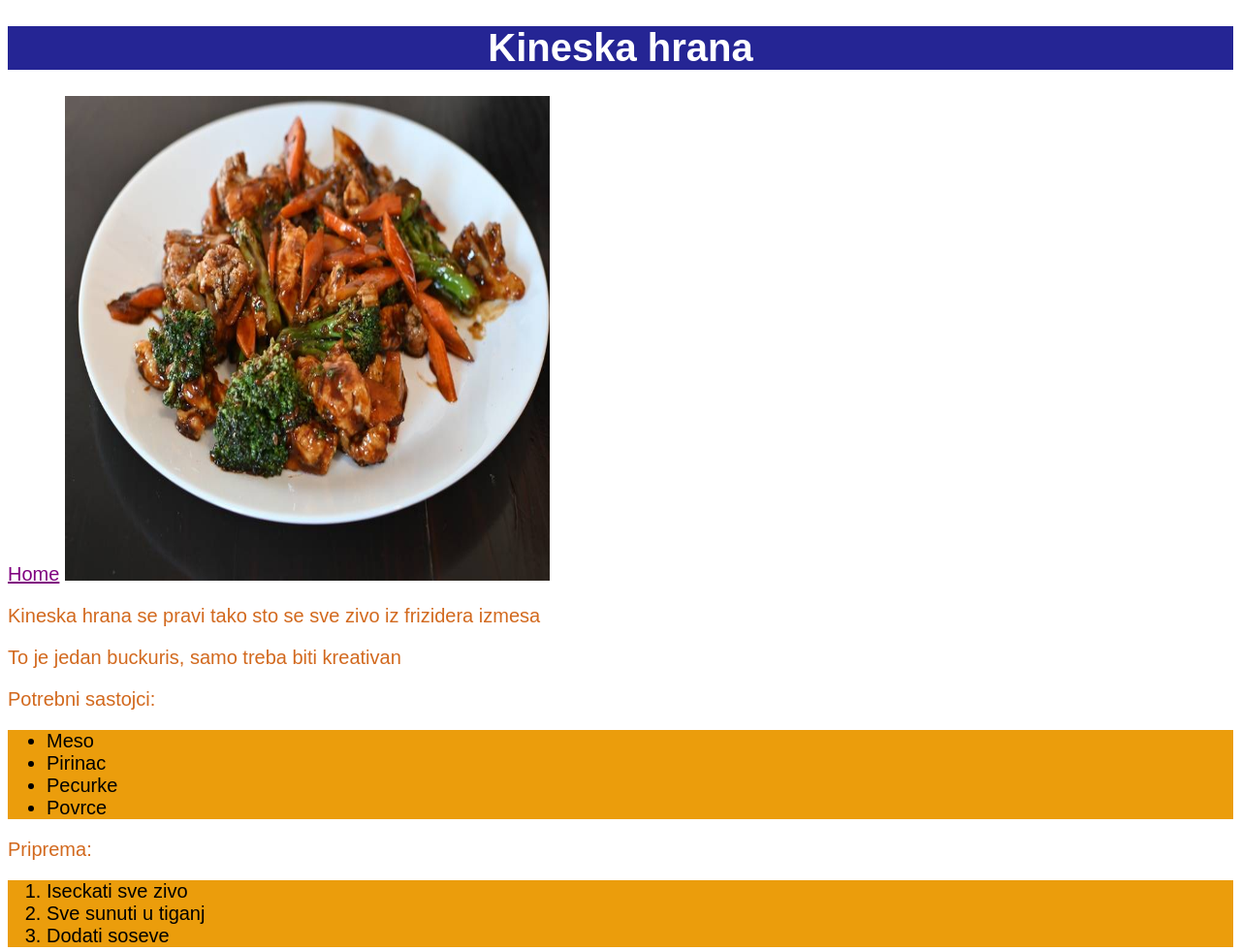
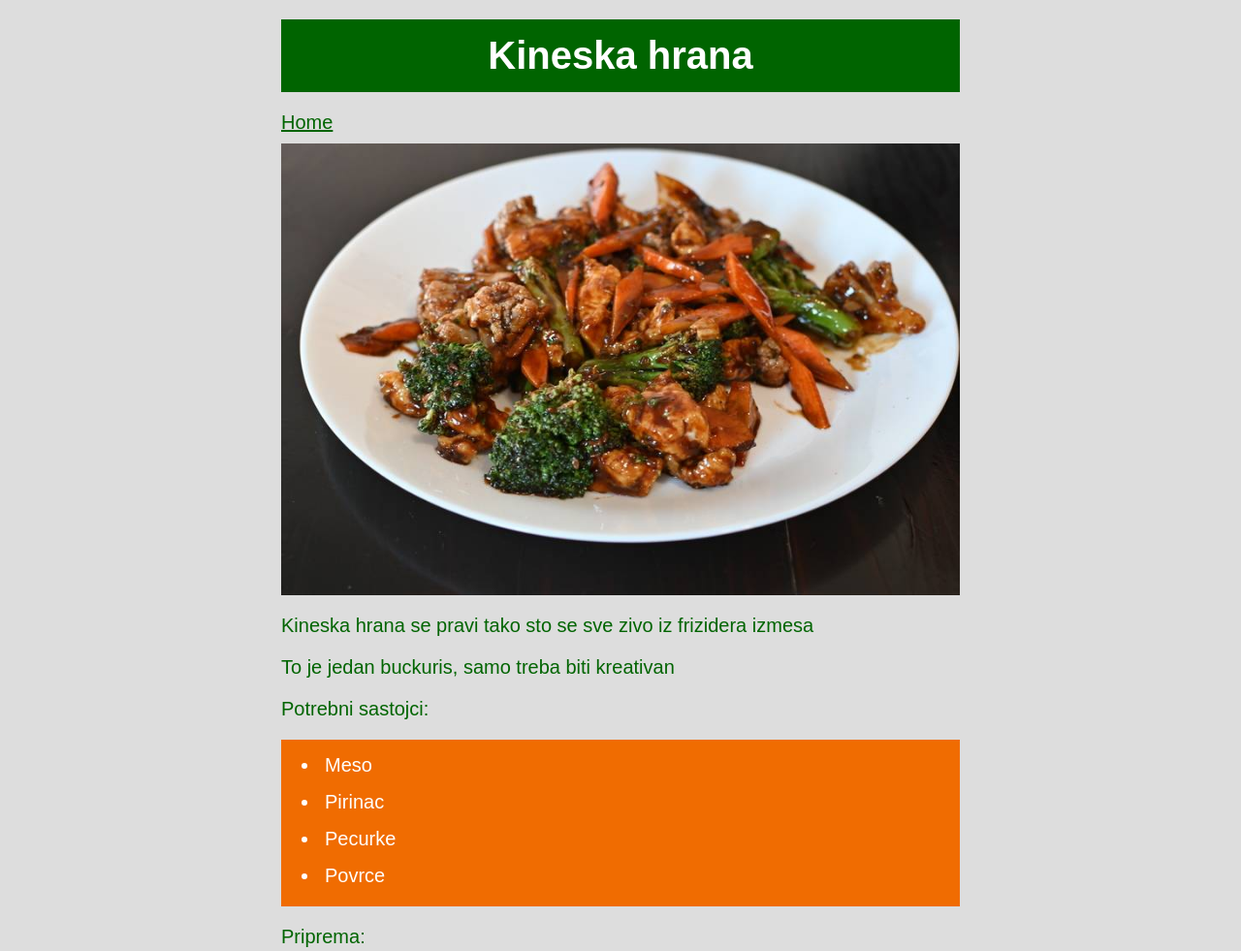
Before and after one commit to lukaadzic00/odin-recipes, a plain HTML site: page recipes/kineskahrana.html in a window 1280 px wide. Shown: the top 981 px of the page at 97% size. Drawn offline with Linux system fonts and the light colour scheme.

Commit message:
Promenjen CSS verzija 2

```diff
--- a/recipes/kineskahrana.html
+++ b/recipes/kineskahrana.html
@@ -7,6 +7,7 @@
     <link rel="stylesheet" href="../style.css">
 </head>
 <body>
+    <div class="kontejner">
         <h1>Kineska hrana</h1>
         <a href="../index.html">Home</a>
         <img src="../img/kineskahrana.jpg" alt="Kineska hrana" width="500" height="500">
@@ -26,5 +27,6 @@
             <li>Sve sunuti u tiganj</li>
             <li>Dodati soseve</li>
         </ol>
+    </div>
 </body>
 </html>
--- a/style.css
+++ b/style.css
@@ -1,22 +1,49 @@
 body {
     font-family: "Arial";
     font-size: 20px;
+    background-color: rgb(221, 221, 221);
+    color: white;
 }
 
 h1 {
-    background-color: rgb(37, 37, 148);
+    background-color: darkgreen;
     color: white;
     text-align: center;
+    padding: 15px;
+    box-sizing: border-box;
+    margin: 20px auto;
 }
 
 ul, ol{
-    background-color: rgb(235, 157, 12)
+    background-color: rgb(240, 108, 1);
+    padding-top: 10px;
+    padding-bottom: 10px;
+    box-sizing: border-box;
+    margin: auto;
 }
 
 a {
-    color: purple;
+    color: darkgreen;
+}
+
+img {
+    display: block;
+    width: 100%;
+    height: auto;
+    padding-top: 10px;
+}
+
+li {
+    padding: 5px;
+    margin-bottom: 5px;
 }
 
 p {
-    color: chocolate;
+    color: darkgreen;
 }
+
+.kontejner {
+    box-sizing: border-box;
+    width: 700px;
+    margin: auto;
+}
```
Also changed, not shown: index.html (+2 -1 lines). Lines whose indentation alone changed are shown as unchanged.
